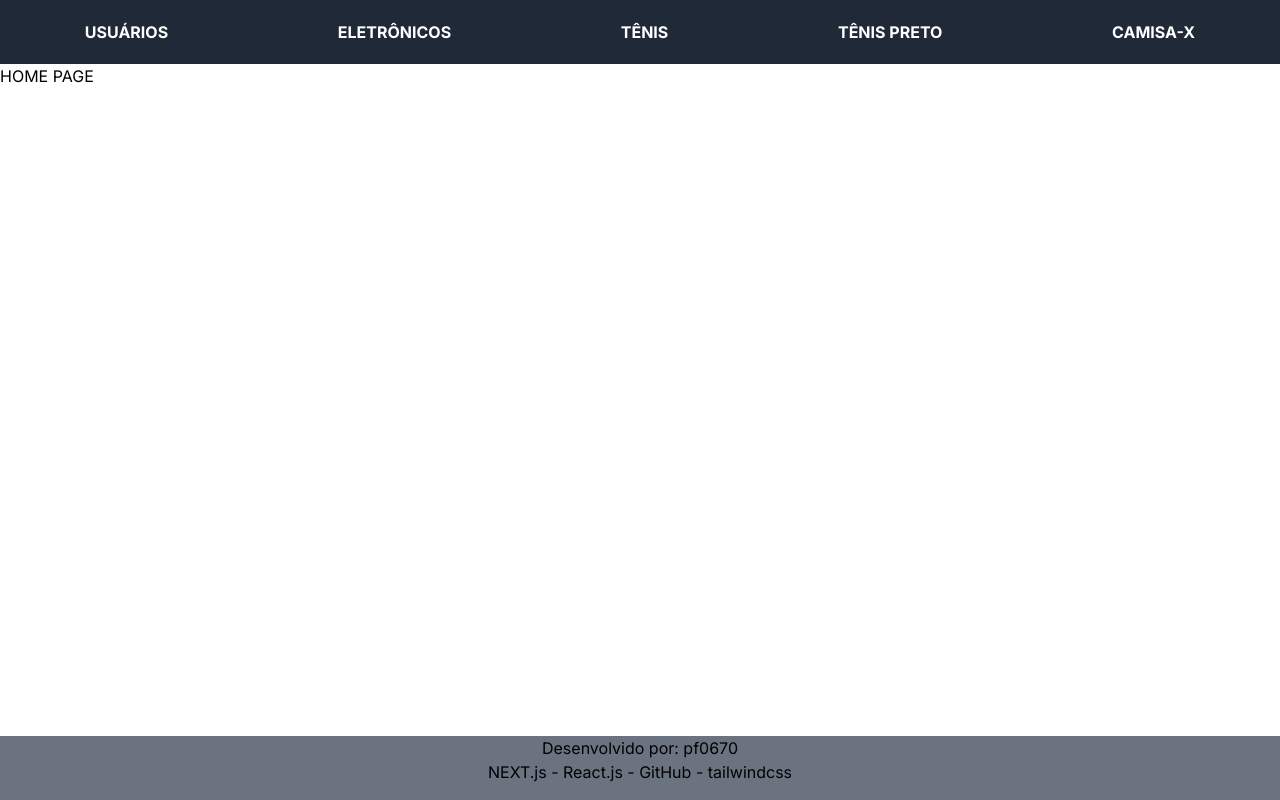
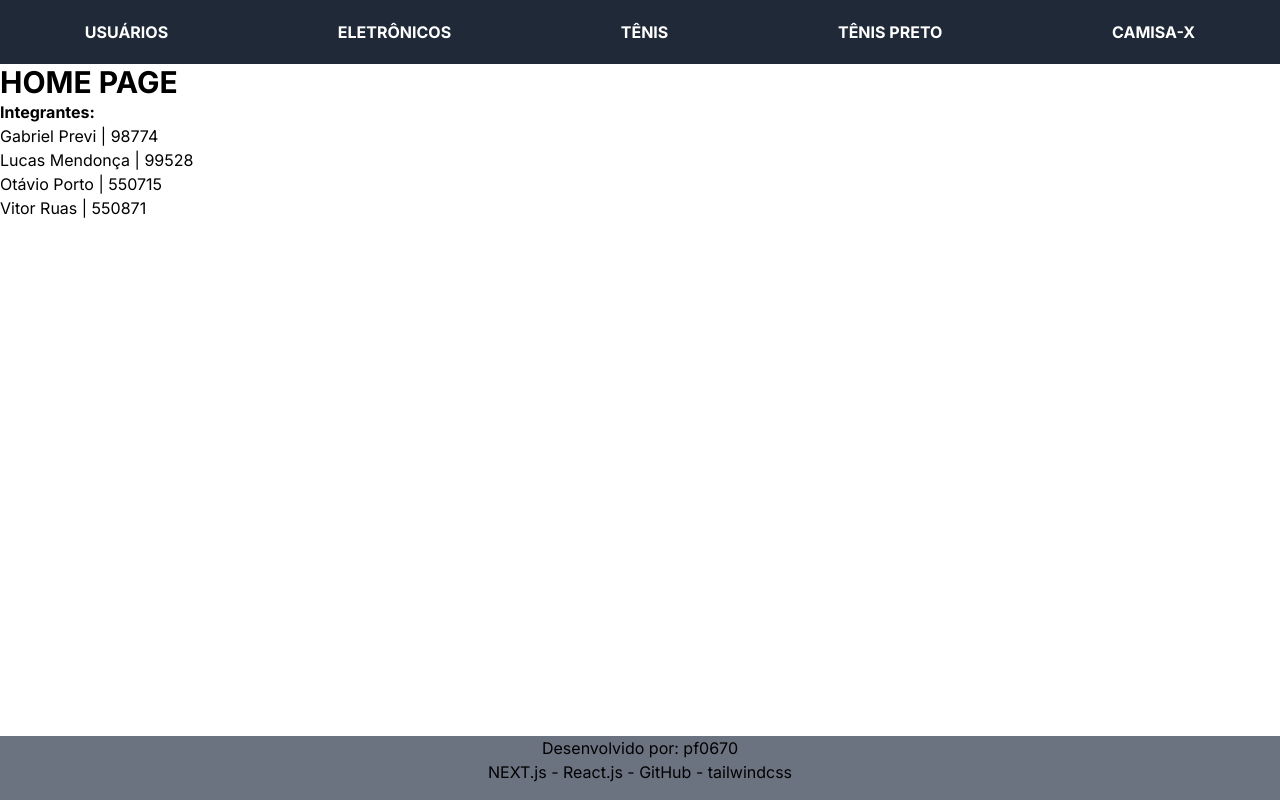
Before and after one commit to vruas/cp6-ex3, a Next.js app: page / in a window 1280 px wide. Built offline with nearby package versions, Linux system fonts and the light colour scheme.

Commit message:
alterando home

```diff
--- a/src/app/page.jsx
+++ b/src/app/page.jsx
@@ -1,11 +1,14 @@
-import Link from "next/link";
+
 
 export default function Home() {
   return (
     <>
-      <h1>HOME PAGE</h1>
-
-
+      <h1 className="font-bold text-3xl">HOME PAGE</h1>
+      <h2 className="font-bold text-1xl">Integrantes:</h2>
+      <p>Gabriel Previ | 98774</p>
+      <p>Lucas Mendonça | 99528</p>
+      <p>Otávio Porto | 550715</p>
+      <p>Vitor Ruas | 550871 </p>
 
     </>
   )
```
